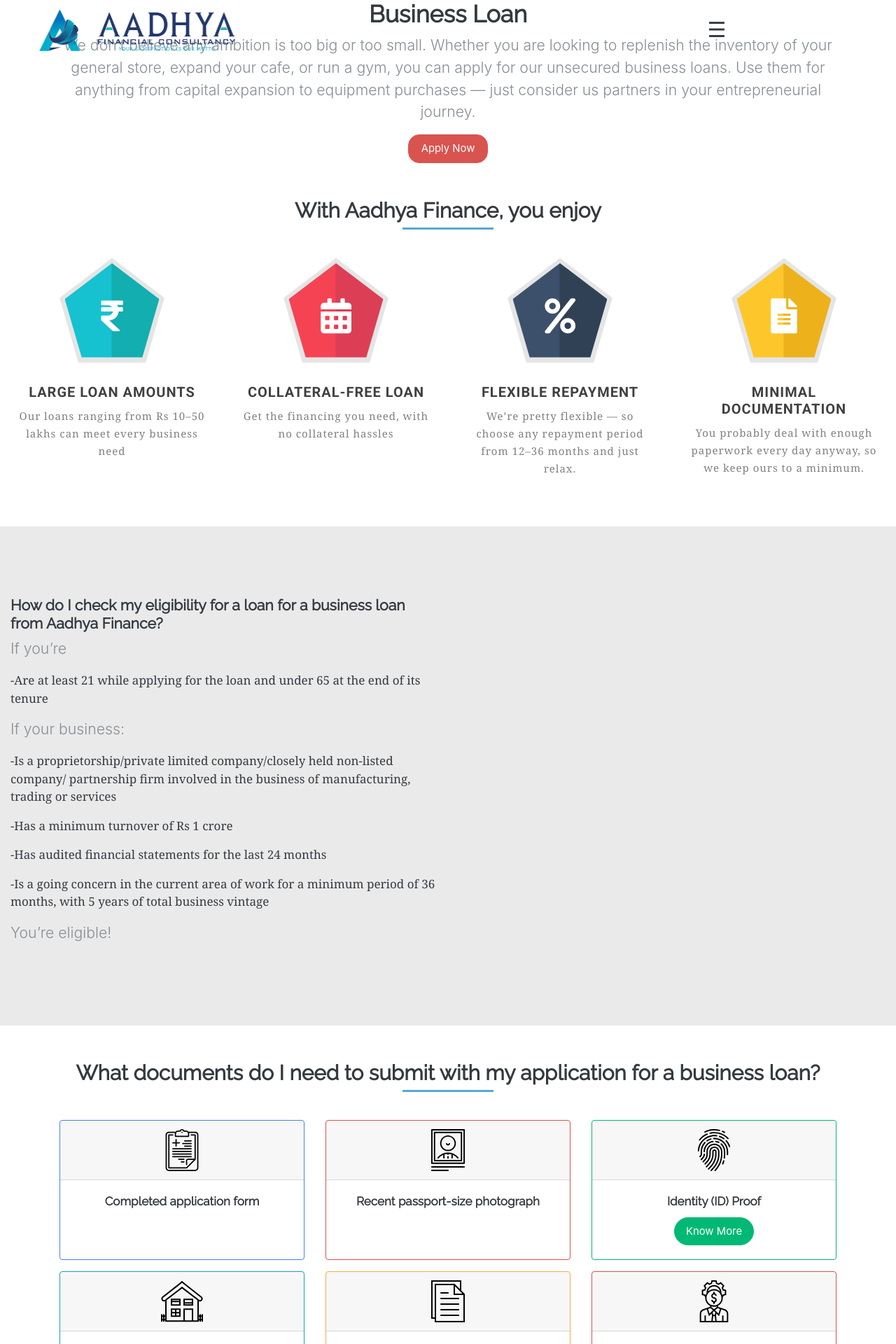
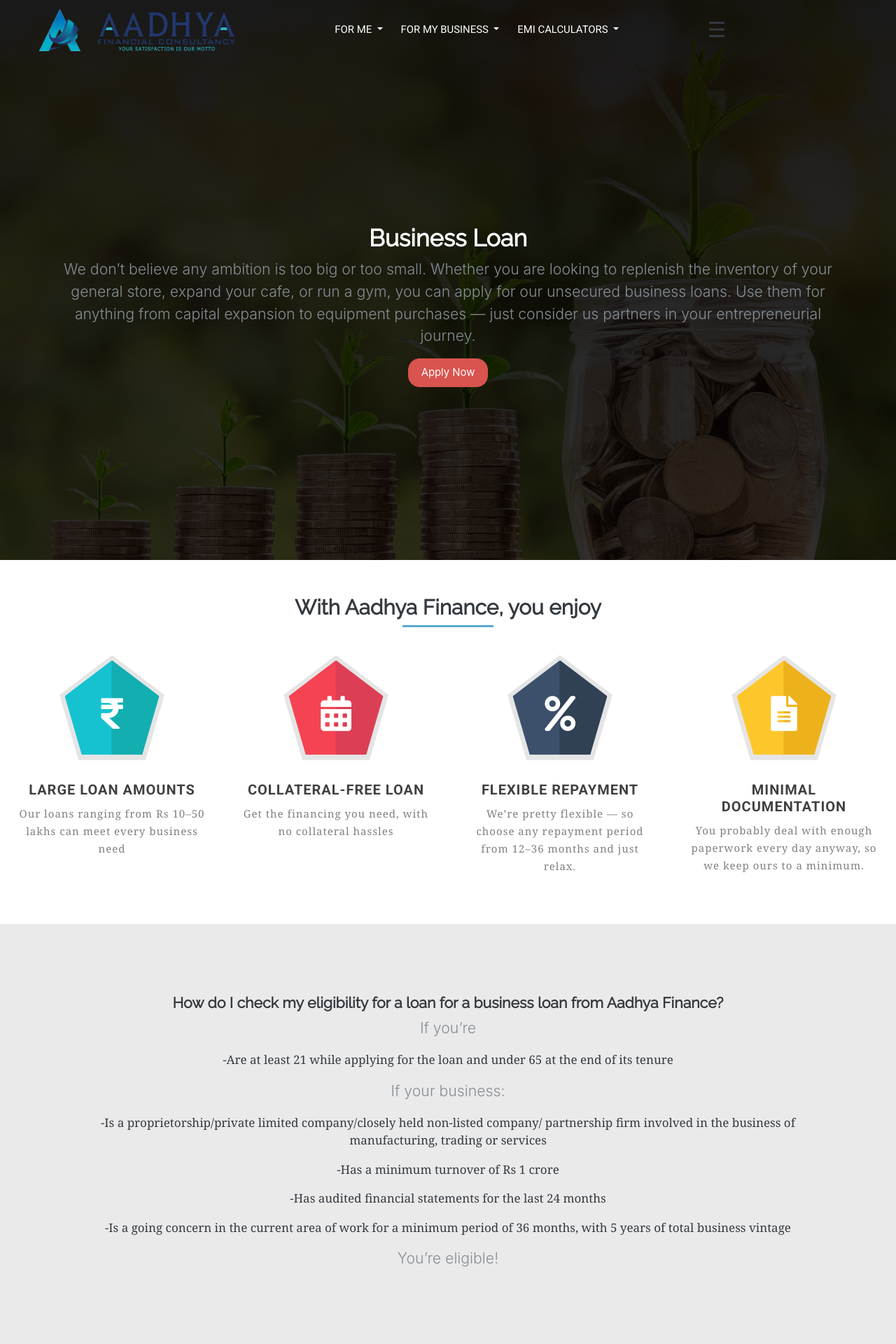
Before and after one commit to ruchamahabal/aadhya_finance_website, a PHP site: page /for_business_pages/business-expansion.php in a window 1280 px wide. Shown: the top 1920 px of the page at 70% size. Run offline with PHP 8.4, Linux system fonts and the light colour scheme; some libraries are stand-ins or nearby versions.

Commit message:
added header to business-expansion page

```diff
--- a/css/custom.css
+++ b/css/custom.css
@@ -130,6 +130,12 @@ body{
     width: 100%;
     height: 100vh;
     background: linear-gradient(rgba(0,0,0,.9), rgba(0,0,0,.8)), url('../assets/images/for_me_images/buy-mobile.jpg') top left repeat;
+    background-size: cover;
+  }
+#hero-for-business-loan{
+    width: 100%;
+    height: 100vh;
+    background: linear-gradient(rgba(0,0,0,.9), rgba(0,0,0,.8)), url('../assets/images/for_business_images/business-loan.jpg') top left repeat;
     background-size: cover;
   }
 
--- a/for-me-pages/buy-mobile.php
+++ b/for-me-pages/buy-mobile.php
@@ -65,7 +65,6 @@
       <p>A salaried or self-employed person with a regular source of income.</p>
       <p class="lead bold">You’re eligible!</p>
     </div>
-
   </center>
   </div>
 </section>
--- a/for_business_pages/business-expansion.php
+++ b/for_business_pages/business-expansion.php
@@ -19,7 +19,7 @@
 </section> -->
 
 <!-- hero section -->
-<section id="hero">
+<section id="hero-for-business-loan" class="for-me-pages">
     <div class="container-fluid">
       <center>
         <div class="container">
@@ -90,8 +90,8 @@
 
 <section id="requirements">
   <div class="container-fluid">
-  <div class="row">
-    <div class="col">
+    <center>
+      <div class="container">
         <h5>How do I check my eligibility for a loan for a business loan from Aadhya Finance?</h5>
         <p class="lead bold">If you’re</p>
         <p>-Are at least 21 while applying for the loan and under 65 at the end of its tenure</p>
@@ -102,10 +102,7 @@
         <p>-Is a going concern in the current area of work for a minimum period of 36 months, with 5 years of total business vintage</p>
         <p class="lead bold">You’re eligible!</p>
       </div>
-    <div class="col">
-      <!-- image will be added here  -->
-    </div>
-  </div>
+    </center>
   </div>
 </section>
 <section id="docs">
```
Lines whose indentation alone changed are shown as unchanged.
